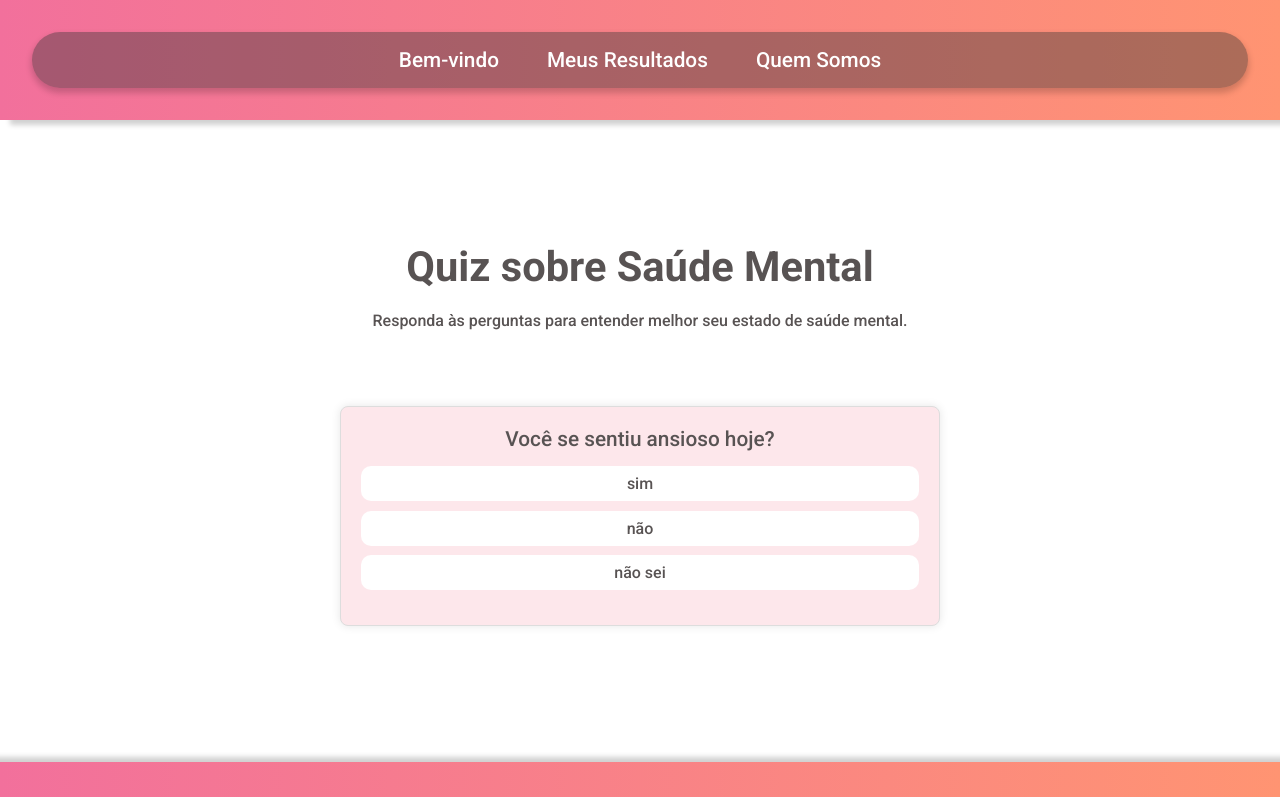
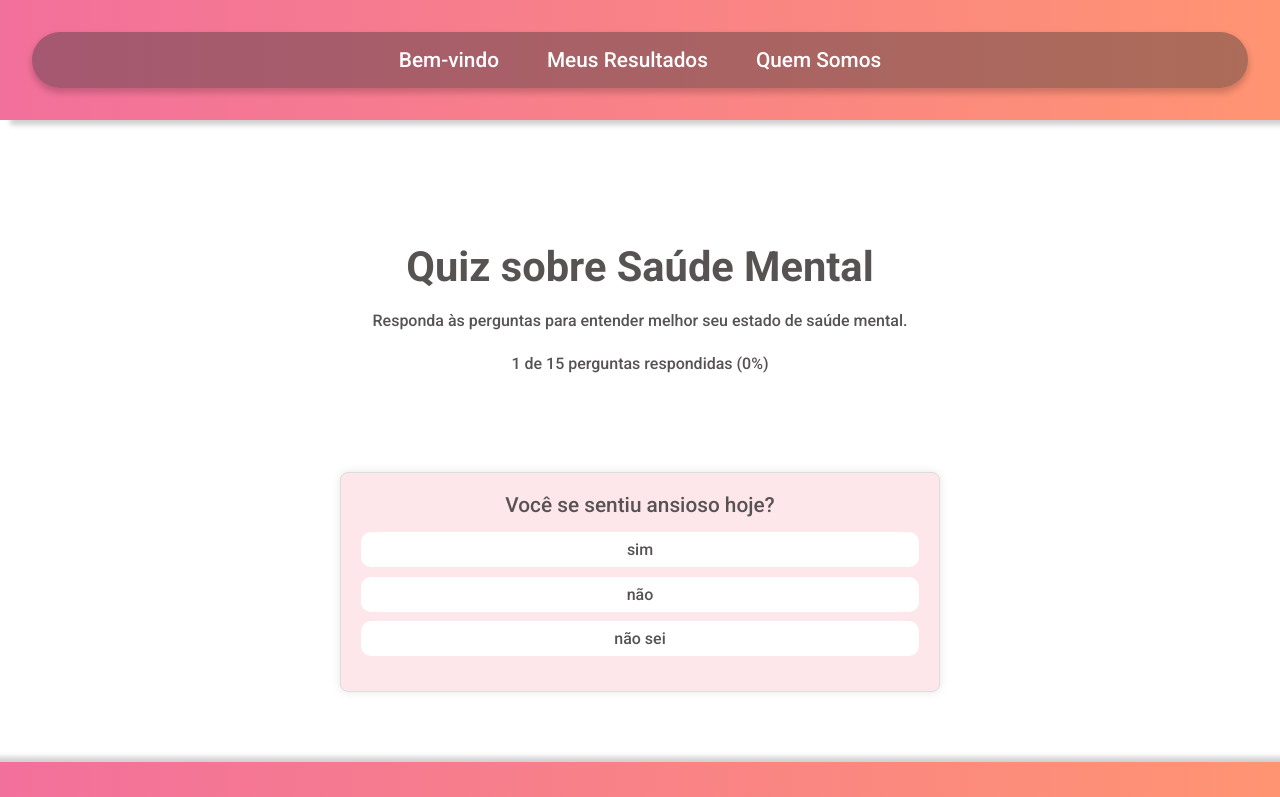
Before and after one commit to NaykyrOliveira/mental-health, a Vue app: page / in a window 1280 px wide. Shown: the top 797 px of the page. Built offline with nearby package versions, Linux system fonts and the light colour scheme.

Commit message:
Adiciona Feedback de progresso do quiz

```diff
--- a/public/assets/css/quiz.css
+++ b/public/assets/css/quiz.css
@@ -34,6 +34,32 @@
   box-shadow: 0 0 10px rgba(0, 0, 0, 0.1);
   margin: 3% auto;
   width: 600px;
+}
+
+.progress-container {
+  margin: 1rem auto;
+  text-align: center;
+  max-width: 600px;
+  width: 100%;
+  align-items: center;
+  display: flex;
+  flex-direction: column;
+}
+
+.progress-bar {
+  background-color: #af4c86;
+  height: 15px;
+  max-width: 300px;
+  width: 100%;
+  transition: width 0.5s;
+  border-radius: 30px;
+  margin: 0 auto;
+}
+
+.progress-text {
+  margin: 0.5rem 0;
+  font-size: 16px;
+  text-align: center;
 }
 
 @media (max-width: 600px) {
--- a/src/views/QuizView.vue
+++ b/src/views/QuizView.vue
@@ -2,6 +2,11 @@
   <div class="quiz-view">
     <h1 class="quiz-title">Quiz sobre Saúde Mental</h1>
     <p class="quiz-description">Responda às perguntas para entender melhor seu estado de saúde mental.</p>
+
+    <div class="progress-container">
+      <p class="progress-text">{{ currentQuestionIndex + 1 }} de {{ questions.length }} perguntas respondidas ({{ progressPercentage }}%)</p>
+      <div class="progress-bar" :style="{ width: progressPercentage + '%' }"></div>
+    </div>
 
     <div v-if="currentQuestionIndex < questions.length">
       <QuestionCard
@@ -12,7 +17,14 @@
     </div>
 
     <div v-else>
-      <ResultView />
+      <ResultView
+        :answers="answers"
+        :questions="questions"
+        :recommendations="recommendations"
+        :action="action"
+        :footer="footer"
+        :professionals="professionals"
+      />
     </div>
   </div>
 </template>
@@ -21,7 +33,6 @@
 import QuestionCard from '../components/QuestionCard.vue';
 import ResultView from './ResultView.vue';
 import data from '../db/data.json';
-import { mapMutations } from 'vuex';
 
 export default {
   components: {
@@ -33,12 +44,17 @@ export default {
       currentQuestionIndex: 0,
       questions: data.questions,
       answers: [],
+      result: '',
       motivationalMessage: '',
-      showMotivationalMessage: false
+      showMotivationalMessage: false,
     };
   },
+  computed: {
+    progressPercentage() {
+      return Math.floor((this.currentQuestionIndex / this.questions.length) * 100);
+    }
+  },
   methods: {
-    ...mapMutations(['setAnswers', 'setQuestions']),
     handleAnswer(answer) {
       this.answers.push({
         questionId: this.questions[this.currentQuestionIndex].id,
@@ -64,10 +80,8 @@ export default {
           this.currentQuestionIndex++;
         }, 7000);
       } else {
-        this.setAnswers(this.answers);
-        this.setQuestions(this.questions);
         setTimeout(() => {
-          this.$router.push({ name: 'result' });
+          this.$router.push({ name: 'result', query: { answers: JSON.stringify(this.answers), questions: JSON.stringify(this.questions) } });
         }, 10000);
       }
     }
```
